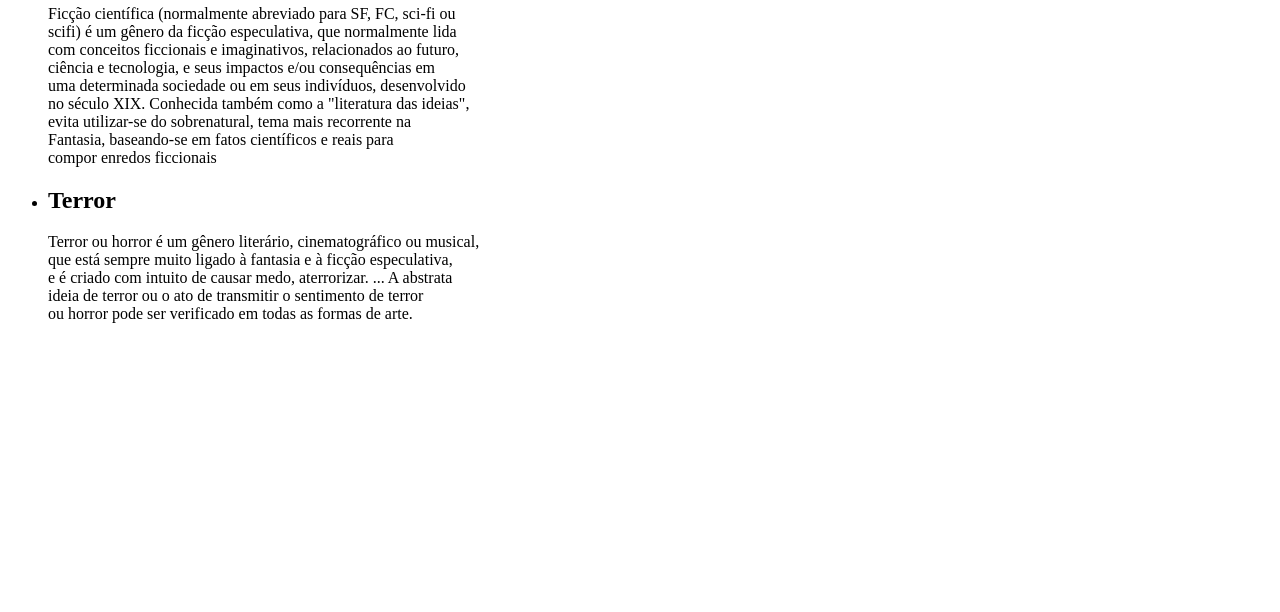
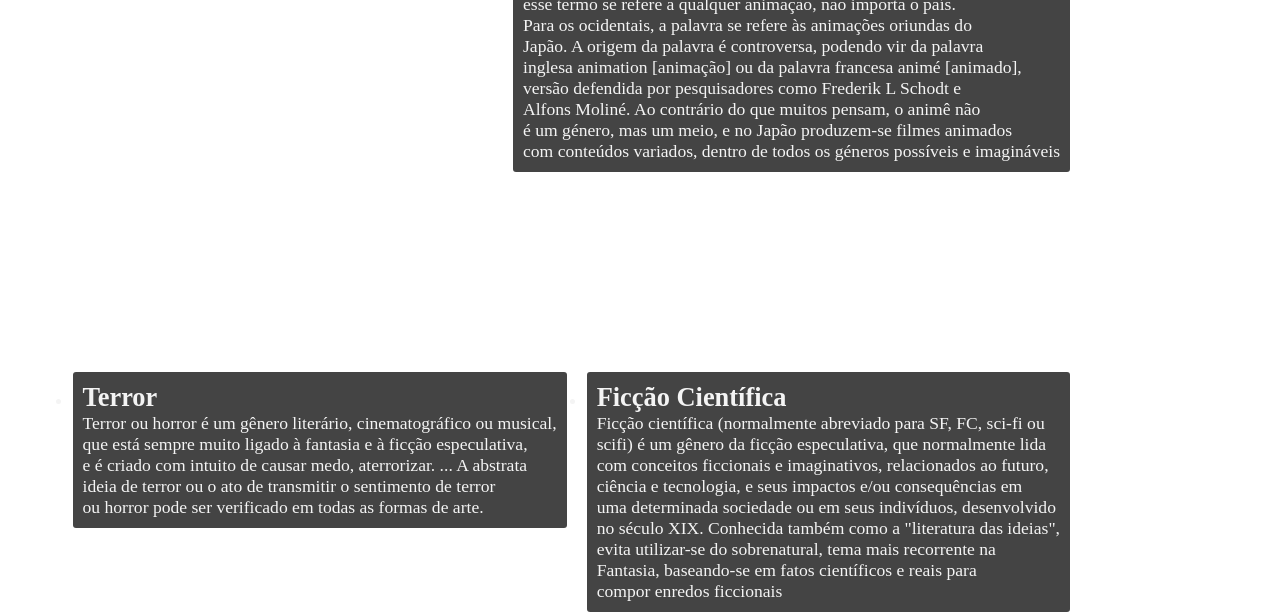
Before and after one commit to elturnner/Ativ_Avaliativa, a plain HTML site: page index.html in a window 1280 px wide. Shown: the part 545-1157 px from the top of the page. Before the commit the page ends 884 px from the top, so only its background shows below. Drawn offline with Linux system fonts and the light colour scheme.

Commit message:
atualizado os arquivos css

```diff
--- a/index.html
+++ b/index.html
@@ -5,7 +5,7 @@
     <meta http-equiv="X-UA-Compatible" content="IE=edge">
     <meta name="viewport" content="width=device-width, initial-scale=1.0">
     <title>Cinerama</title>
-    <link rel="stylesheet" href="estyle.css">
+    <link rel="stylesheet" href="estilo.css">
 
 </head>
 <body>
```
Also changed, not shown: estilo.css (renamed from style.css).
